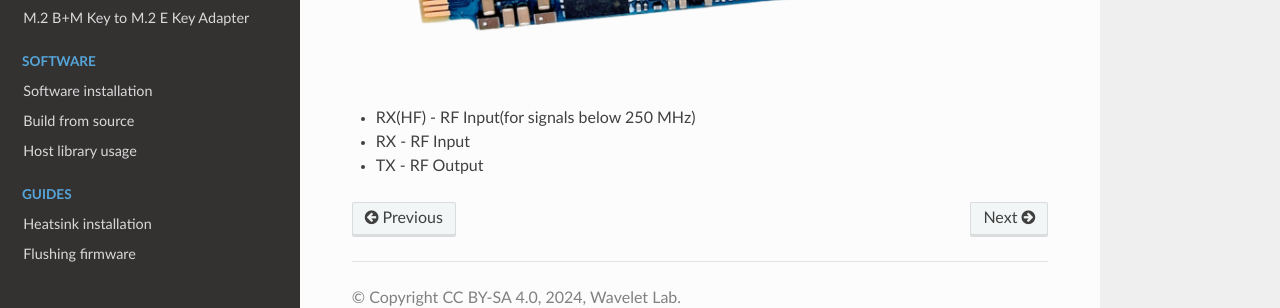
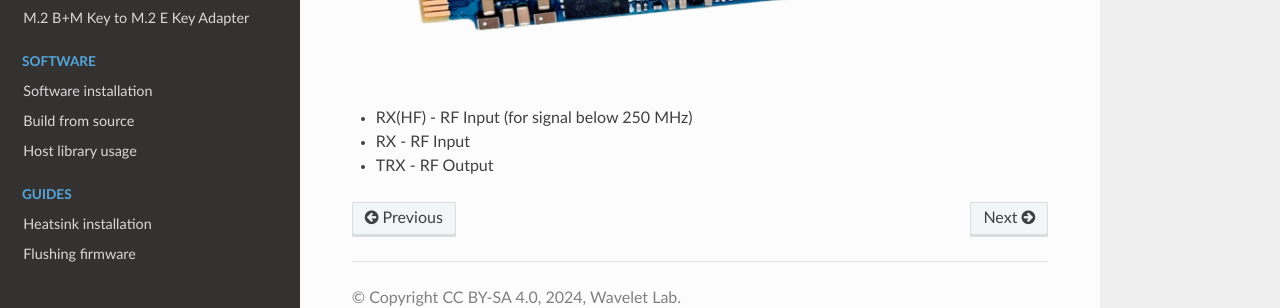
Before and after one commit to wavelet-lab/docs, a Sphinx documentation site: the page built from source/hardware/usdr.rst, in a window 1280 px wide and 900 px high, scrolled down 955 px. Shown: the part 533-841 px from the top of the window. Built offline with Sphinx 7.4.7 and the Read the Docs theme 2.0.0, drawn with Linux system fonts in a browser that asks for light colours.

Commit message:
fic_text

```diff
--- a/source/hardware/usdr.rst
+++ b/source/hardware/usdr.rst
@@ -30,6 +30,6 @@ uSDR Pinout Diagram
 .. image:: ../_static/hw_usdr_2.jpg
    :alt: uSDR Pinout Diagram
 
-* RX(HF) - RF Input(for signals below 250 MHz)
+* RX(HF) - RF Input (for signal below 250 MHz)
 * RX - RF Input
-* TX - RF Output
+* TRX - RF Output
```
